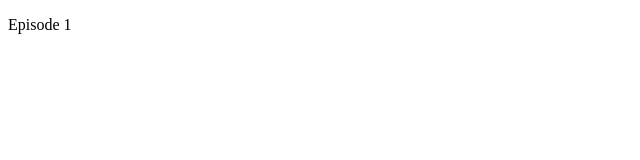
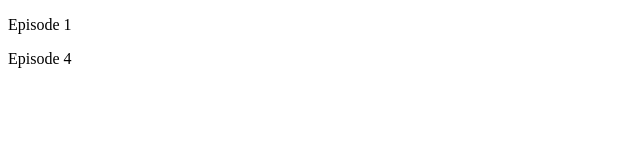
Before and after one commit to ahmedShawareb567/gitTips, a plain HTML site: page index.html in a window 1280 px wide. Shown: the full height of the page, 0-640 px from the left. Drawn offline with Linux system fonts and the light colour scheme.

Commit message:
feat: Episode 4 D

```diff
--- a/index.html
+++ b/index.html
@@ -7,5 +7,6 @@
   </head>
   <body>
     <p>Episode 1</p>
+    <p>Episode 4</p>
   </body>
 </html>
```
